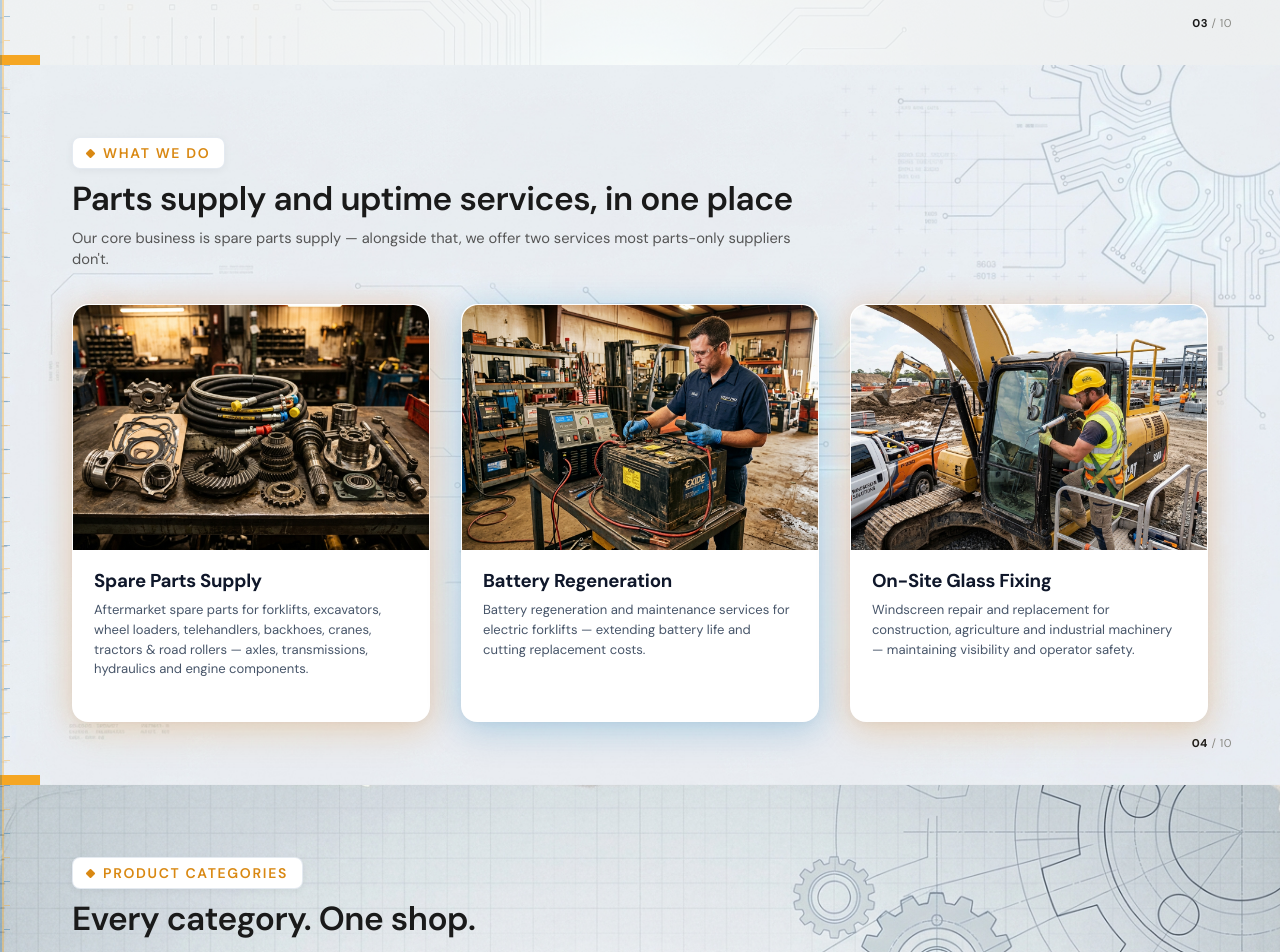
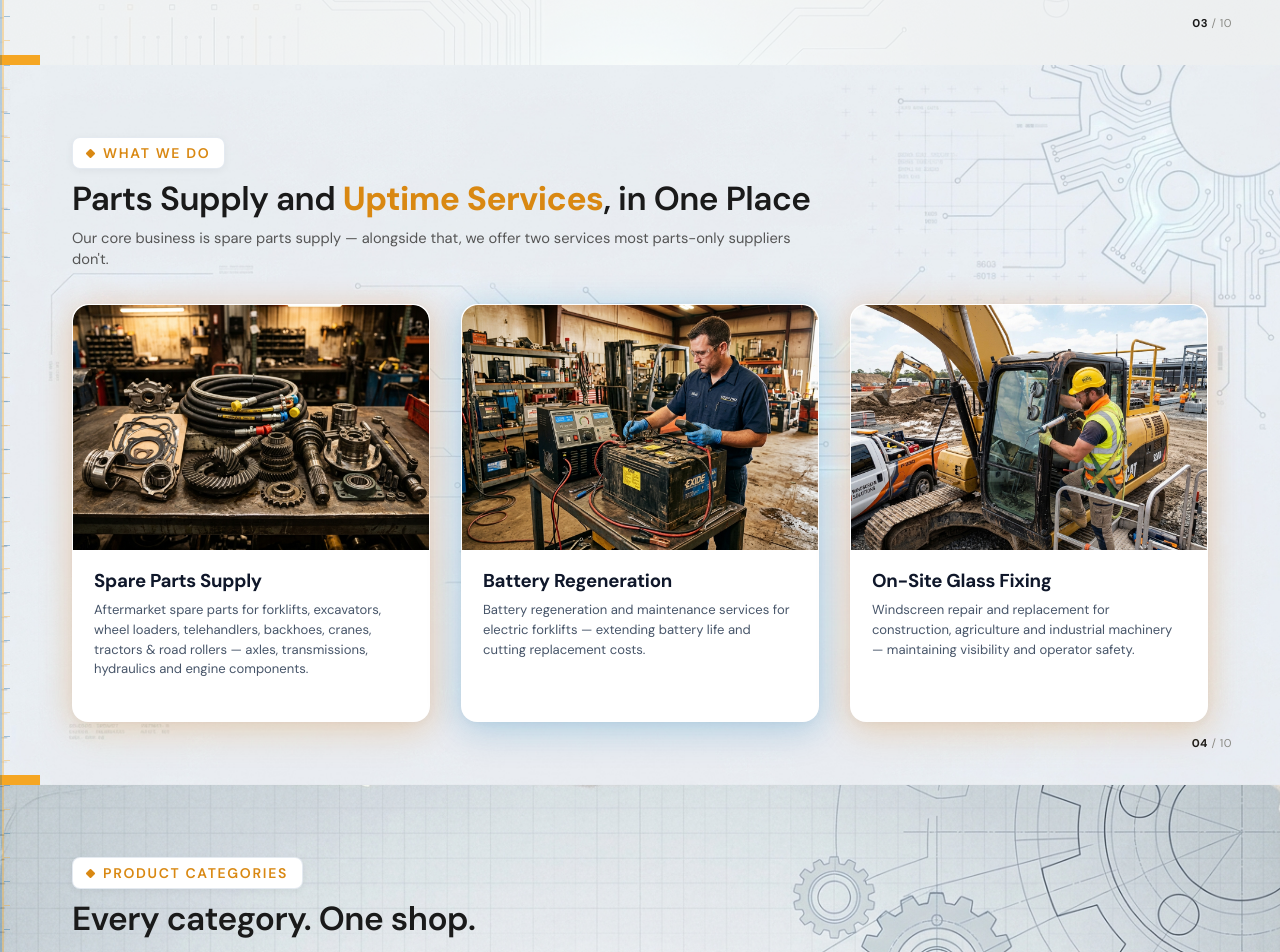
Before and after one commit to mzain-ali/business-profile-hmi, a Next.js app: page /print in a window 1280 px wide. Shown: the part 2119-3071 px from the top of the page. Built offline with nearby package versions, Linux system fonts and the light colour scheme.

Commit message:
feat: capitalize services headline and apply accent color to Uptime Services

```diff
--- a/src/components/profile/ServicesPage.module.css
+++ b/src/components/profile/ServicesPage.module.css
@@ -44,6 +44,12 @@
 }
 
 .headline { font-size: 25pt; font-weight: 600; margin-top: 8px; position: relative; z-index: 1; }
+
+.accent {
+  color: var(--orange-deep);
+  font-weight: 800;
+}
+
 .sub { margin-top: 8px; color: var(--body); font-size: 11pt; max-width: 7.5in; line-height: 1.45; position: relative; z-index: 1; }
 
 .row {
--- a/src/components/profile/ServicesPage.tsx
+++ b/src/components/profile/ServicesPage.tsx
@@ -25,7 +25,11 @@ export default function ServicesPage() {
           </span>
         </div>
       </div>
-      <h2 className={styles.headline}>{services.headline}</h2>
+      <h2 className={styles.headline}>
+        {services.headline.plain}
+        <span className={styles.accent}>{services.headline.accent}</span>
+        {services.headline.tail}
+      </h2>
       <p className={styles.sub}>{services.sub}</p>
 
       <div className={styles.row}>
--- a/src/lib/content.ts
+++ b/src/lib/content.ts
@@ -81,7 +81,11 @@ export const whyUs = {
 
 export const services = {
   eyebrow: "What we do",
-  headline: "Parts supply and uptime services, in one place",
+  headline: {
+    plain: "Parts Supply and ",
+    accent: "Uptime Services",
+    tail: ", in One Place",
+  },
   sub: "Our core business is spare parts supply — alongside that, we offer two services most parts-only suppliers don't.",
   items: [
     {
```
Also changed, not shown: 1 other file (tests, documents, lock files or other folders).
